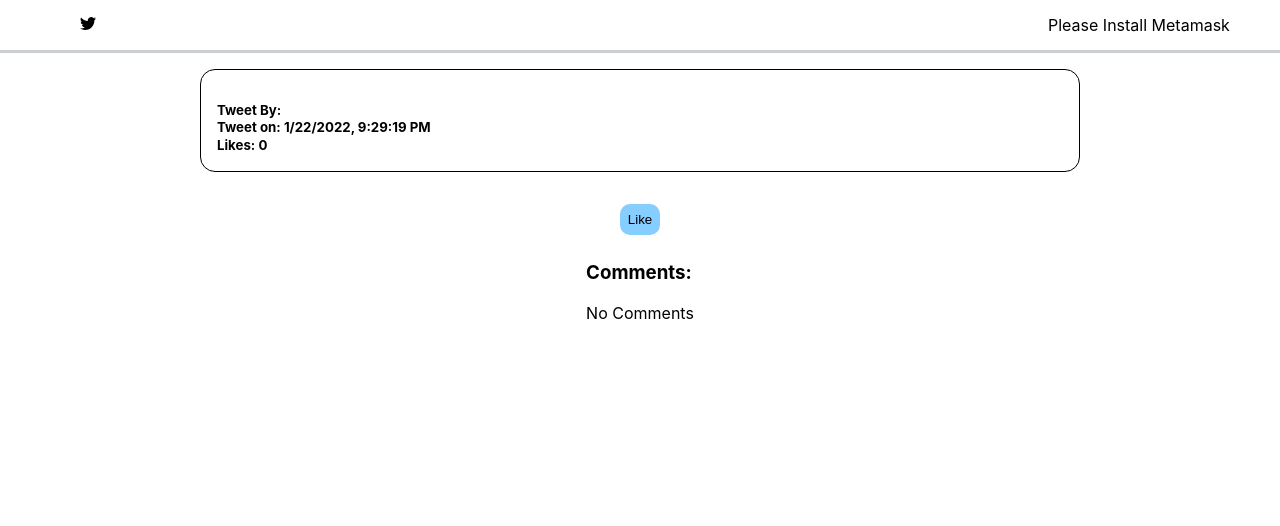
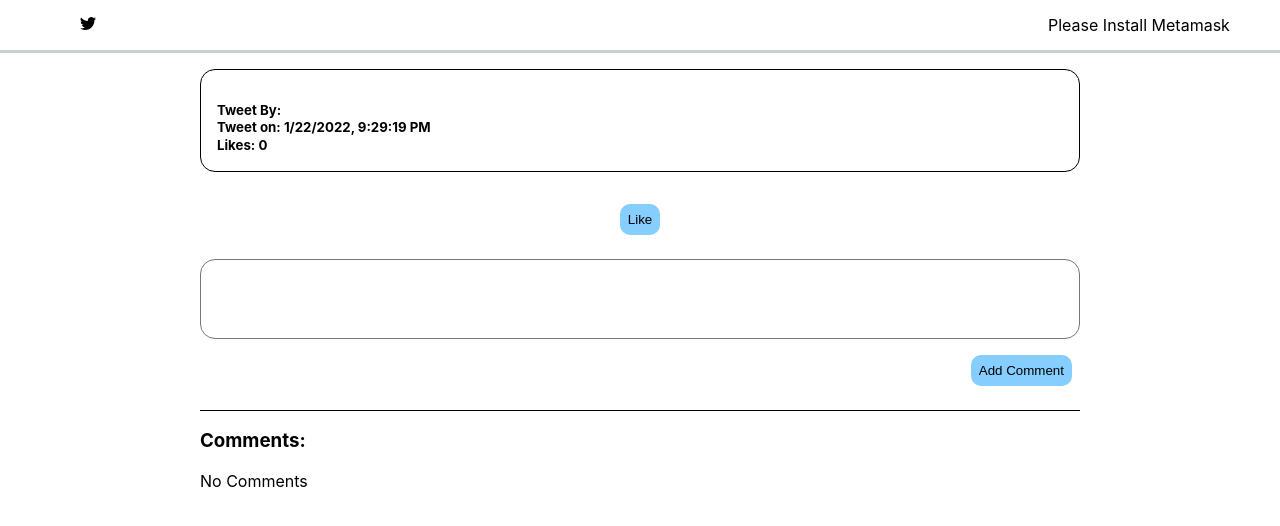
Before and after one commit to clippefuentes/TwitterDecentralize, a Next.js app in the folder web/: page /tweets/1 in a window 1280 px wide. Shown: the top 526 px of the page. Built offline with nearby package versions, Linux system fonts and the light colour scheme.

Commit message:
Add comment tweet functionality'

```diff
--- a/web/component/form/TweetForm/index.tsx
+++ b/web/component/form/TweetForm/index.tsx
@@ -1,52 +1,41 @@
-import type { NextPage } from 'next'
 import styles from './index.module.scss'
 import {
-  // useContext, useEffect,
   useCallback, useState
 } from 'react';
-// import { AppContext } from '../../../context';
-import { getContract } from '../../../utils';
 
-declare let window: any;
+interface TweetForm {
+  submit: (tweetMsg: string, setTweetMsg: any) => void;
+  buttonText: string;
+}
 
-const TweetForm: NextPage = () => {
-  const [tweetMsg, setTweetMsg] = useState('');
-  // const { currentAccount } = useContext(AppContext);
+const TweetForm = (props: TweetForm) => {
+  const {
+    submit,
+    buttonText,
+  } = props;
+  const [text, setText] = useState('');
 
   const addTweetToNetwork = useCallback(async () => {
-    if (!tweetMsg || tweetMsg === '') {
+    if (!text || text === '') {
       alert('Please enter a tweet');
       return;
     }
     try {
-      if (window.ethereum) {
-        const { ethereum } = window;
-        const connectedContract = await getContract(ethereum);
-        console.log('tweet', tweetMsg);
-        console.log('window.ethereum.selectedAddress', ethereum.selectedAddress);
-        if (connectedContract) {
-          await connectedContract.createTweet(tweetMsg, {
-            from: window.ethereum.selectedAddress,
-            gasLimit: 3000000
-          });
-          setTweetMsg('');
-        }
-      }
+      submit(text, setText);
     } catch(err) {
-      //
       console.error(err);
     }
-  }, [tweetMsg, setTweetMsg]);
+  }, [text, setText]);
 
   const handleOnChange = useCallback((e: React.ChangeEvent<HTMLTextAreaElement>) => {
-    setTweetMsg(e.target.value);
-  }, [setTweetMsg]);
+    setText(e.target.value);
+  }, [setText]);
 
   return (
     <div className={styles.container}>
       <div className={styles.postContainer}>
-        <textarea className={styles.input} maxLength={300} onChange={handleOnChange} value={tweetMsg}></textarea>
-        <button className={styles.button} onClick={addTweetToNetwork}>Tweet</button>
+        <textarea className={styles.input} maxLength={300} onChange={handleOnChange} value={text}></textarea>
+        <button className={styles.button} onClick={addTweetToNetwork}>{buttonText}</button>
       </div>
     </div>
   )
--- a/web/pages/tweets/[tweetId].tsx
+++ b/web/pages/tweets/[tweetId].tsx
@@ -1,10 +1,11 @@
 import { useRouter } from "next/router";
 import { useEffect, useCallback, useState } from "react";
-import { GetStaticPropsContext, GetServerSideProps } from "next";
+// import { GetStaticPropsContext, GetServerSideProps } from "next";
 import { getContract } from "../../utils";
 import styles from '../../styles/TweetPage.module.scss'
 import stylesFromForm from '../../component/form/TweetForm/index.module.scss'
 import { Tweets } from '../../context'
+import TweetForm from '../../component/form/TweetForm'
 
 declare let window: any;
 
@@ -92,14 +93,42 @@ const TweetPage = () => {
     }
   }, [tweetId])
 
+  const addCommentToTweet = useCallback(async (comment, setComment) => {
+    if (!comment || comment === '') {
+      alert('Please enter a tweet');
+      return;
+    }
+    try {
+      if (window.ethereum) {
+        const { ethereum } = window;
+        const connectedContract = await getContract(ethereum);
+        console.log('tweet', comment);
+        console.log('tweetId', tweetId)
+        console.log('window.ethereum.selectedAddress', ethereum.selectedAddress);
+        if (connectedContract) {
+          await connectedContract.addComment(comment, tweetId, {
+            from: window.ethereum.selectedAddress,
+            gasLimit: 3000000
+          });
+        setComment('');
+        }
+      }
+    } catch(err) {
+      //
+      console.error(err);
+    }
+  }, []);
+
   const CommentSection = useCallback(() => {
     console.log('comments', comments);
     return (
-      <div>
+      <div className={styles.commentContainer}>
+        <TweetForm submit={addCommentToTweet} buttonText="Add Comment" />
         <h3>Comments: </h3>
-        {comments && comments.length ? comments.map((comment: Comment) => {
+        { /** TODO: Change indx */}
+        {comments && comments.length ? comments.map((comment: Comment, indx: number) => {
           return (
-            <div className={styles.tweetComments}>
+            <div className={styles.tweetComments} key={indx  }>
               <p>{comment.comment}</p>
               <h5>Comment By: {comment.author}</h5>
               <h5 suppressHydrationWarning>Tweet on: {comment.commentTimestamp}</h5>
--- a/web/styles/TweetPage.module.scss
+++ b/web/styles/TweetPage.module.scss
@@ -27,3 +27,7 @@
 .tweetComments > *  {
   margin: 0.1rem 0rem;
 }
+
+.commentContainer {
+  width: 55rem;
+}
--- a/web/utils/index.ts
+++ b/web/utils/index.ts
@@ -6,7 +6,7 @@ export const getContract = async (ethereum: any) => {
     if (ethereum) {
       const provider = new ethers.providers.Web3Provider(ethereum);
       const signer = provider.getSigner();
-      const connectedContract = new ethers.Contract('0x5FbDB2315678afecb367f032d93F642f64180aa3', Twitter.abi, signer);
+      const connectedContract = new ethers.Contract('0x235b6c2277a47f39058Aa9EA7AC423c4Ff4dc876', Twitter.abi, signer);
       console.log('Connected to contract', connectedContract);
       return connectedContract;
     } else {
```
Also changed, not shown: web/pages/index.tsx (+31 -2 lines).
